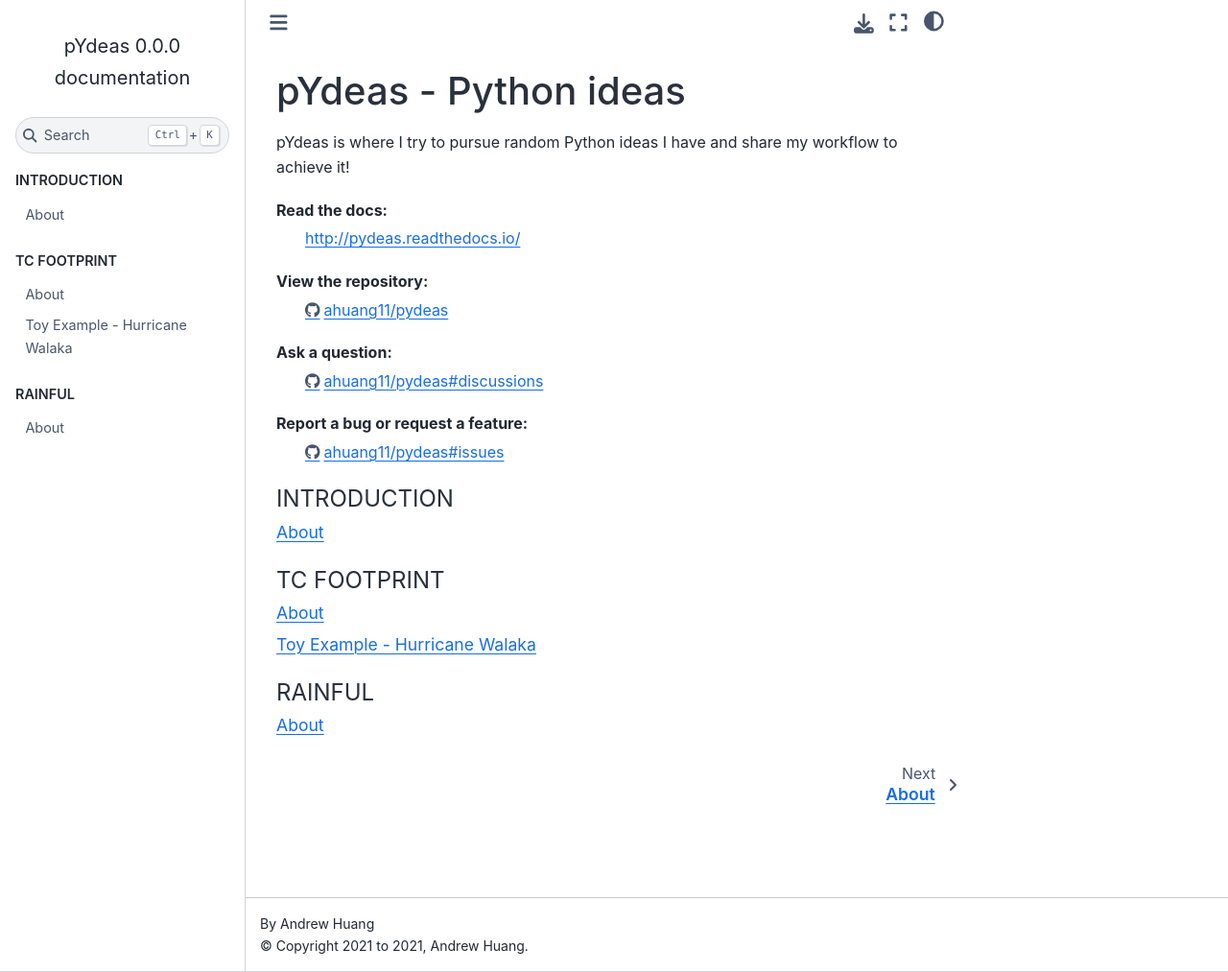
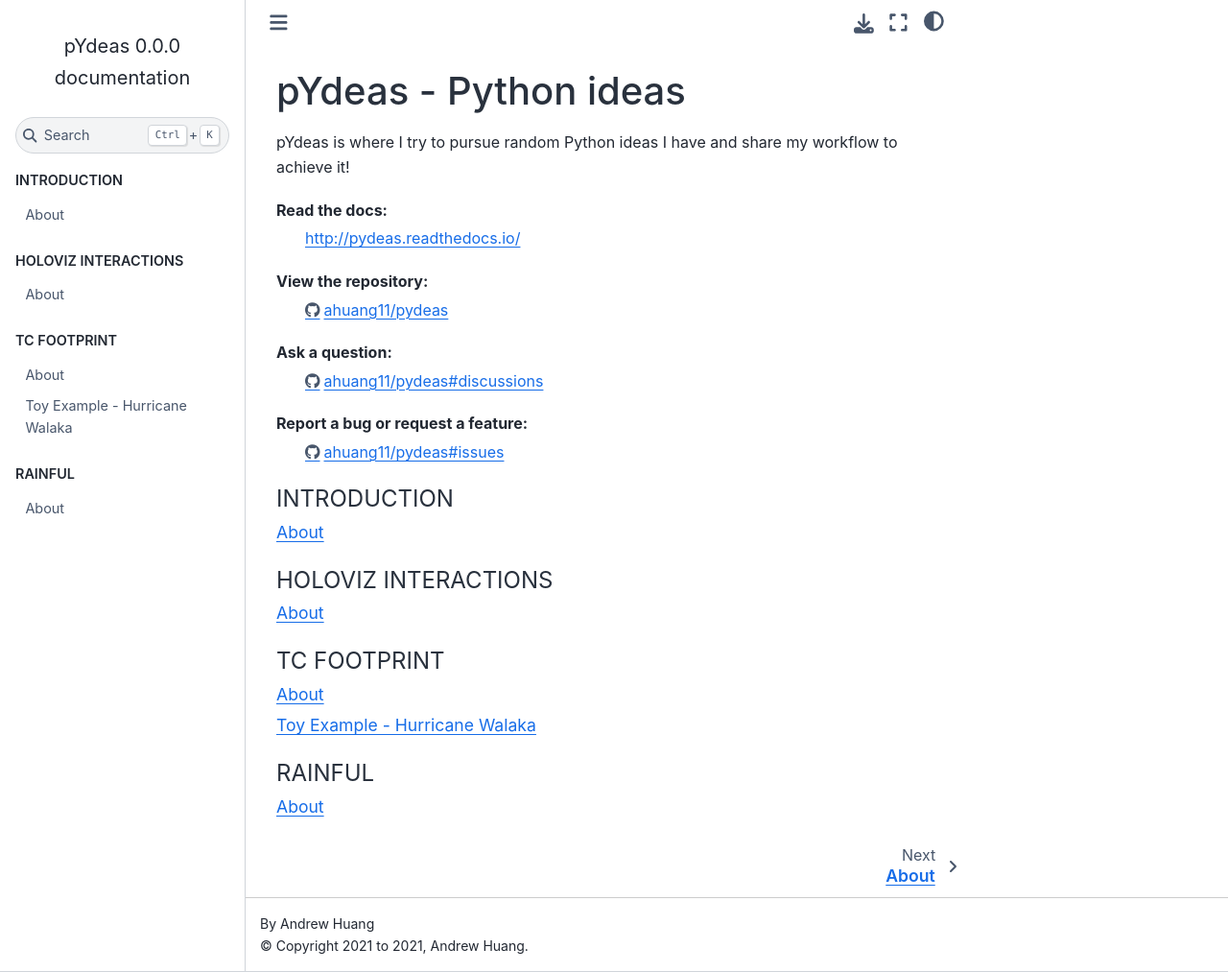
Before and after one commit to ahuang11/pYdeas, a Sphinx documentation site: the page built from doc/index.rst, in a window 1280 px wide and 1013 px high. Shown: the whole window at 96% size. Built offline with Sphinx 7.4.7 and the Sphinx Book theme 1.1.4, drawn with Linux system fonts in a browser that asks for light colours; pages that are not in the unit, such as notebooks, are missing from menus.

```diff
--- a/doc/index.rst
+++ b/doc/index.rst
@@ -10,6 +10,7 @@
    :maxdepth: 1
    :caption: HOLOVIZ INTERACTIONS
 
+   holoviz_interactions/about.ipynb
    holoviz_interactions/panel_to_holoviews.ipynb
 
 .. toctree::
```
Also changed, not shown: doc/holoviz_interactions/about.ipynb, doc/rainful/about.ipynb.
